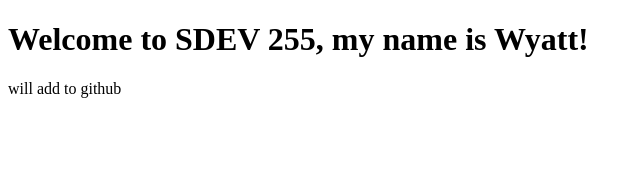
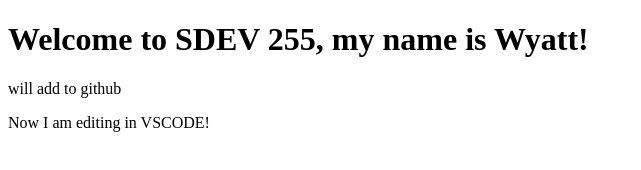
Before and after one commit to WyattKIvyTech/SDEV255GitExample, a plain HTML site: page index.html in a window 1280 px wide. Shown: the whole page, without its empty margins (0-641 px from the left). Drawn offline with Linux system fonts and the light colour scheme.

Commit message:
add new tag for vscode - wk

```diff
--- a/index.html
+++ b/index.html
@@ -10,6 +10,7 @@
 <body>
   <h1>Welcome to SDEV 255, my name is Wyatt!</h1>
   <p>will add to github</p>
+  <P>Now I am editing in VSCODE!</P>
   <script src="https://replit.com/public/js/replit-badge.js" theme="blue" defer></script>
 </body>
 
```
